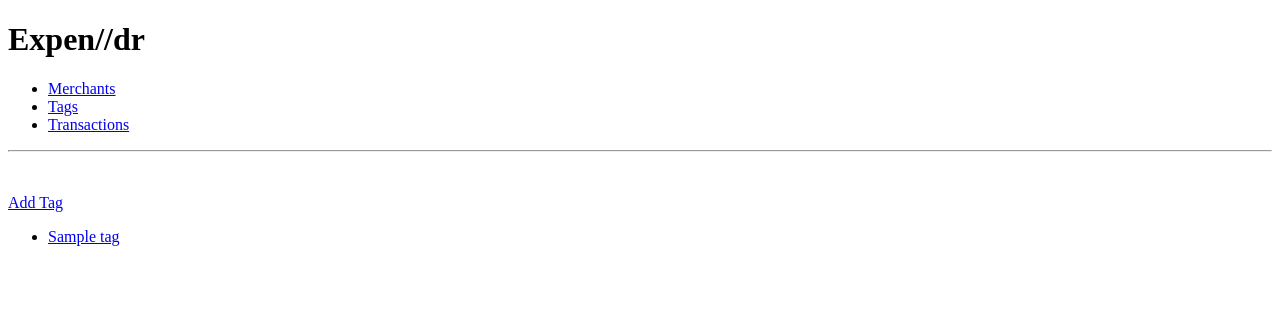
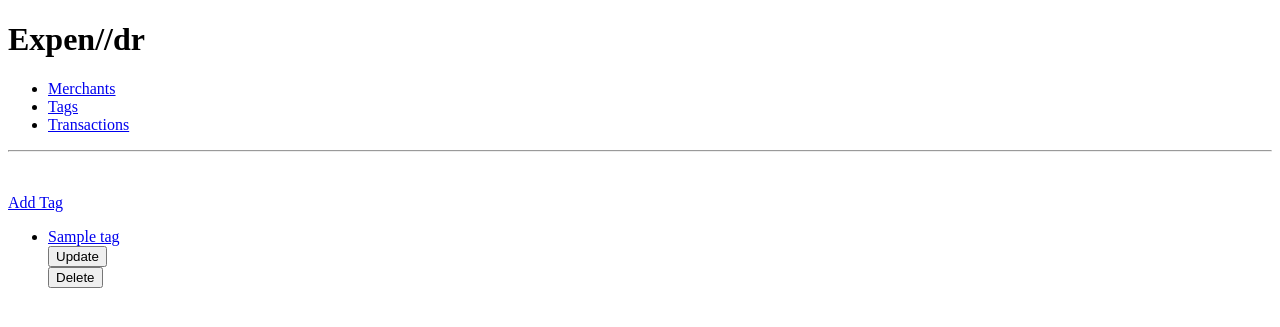
Before and after one commit to The-Adam-The/expen-dr, a Flask app: template templates/tags/index.html in a window 1280 px wide. Shown: the top 327 px of the page. Run offline with Flask 2, Linux system fonts and the light colour scheme; the template is opened without the code that fills it: most values are stand-ins (such as "Sample title", 1, 10 or a date in 2020).

Commit message:
added update and delete buttons to all index.htmls

```diff
--- a/templates/merchants/index.html
+++ b/templates/merchants/index.html
@@ -5,7 +5,11 @@
     <ul>
     {% for merchant in merchants  %}
         <li>    <a href="merchants/{{merchant.id}}">{{merchant.name}} </a>
-                <a href="merchants/{{merchant.id}}/edit"><p>Update</p></a>
+
+                <form action="merchants/{{merchant.id}}/edit">
+                    <button type="submit">Update</button>
+                </form>
+
                 <form action="/merchants/{{merchant.id}}/delete" method="Post">
                     <button type="submit">Delete</button>
                 </form>
--- a/templates/tags/index.html
+++ b/templates/tags/index.html
@@ -8,6 +8,14 @@
     <li>
        <a href="tags/{{tag.id}}">{{ tag.name }}</a></li>
 
+       <form action="tags/{{tag.id}}/edit">
+            <button type="submit">Update</button>
+        </form>
+
+        <form action="/tags/{{tag.id}}/delete" method="post">
+            <button type="submit">Delete</button>
+        </form>
+
 {% endfor %}
 </ul>
 
--- a/templates/transactions/index.html
+++ b/templates/transactions/index.html
@@ -6,7 +6,13 @@
 {% for transaction in transactions %}
 
     <li><a href="transactions/{{transaction.id}}">{{transaction.date}}</a> £{{transaction.amount}} <a href="merchants/{{transaction.merchant.id}}">{{transaction.merchant.name}}</a>   <a href="tags/{{transaction.tag.id}}">{{transaction.tag.name}}</a></li>
+    <form action="transactions/{{transaction.id}}/edit">
+        <button type="submit">Update</button>
+    </form>
 
+    <form action="/transactions/{{transaction.id}}/delete" method="post">
+        <button type="submit">Delete</button>
+    </form>
 {% endfor %}
 </ul>
 
```
